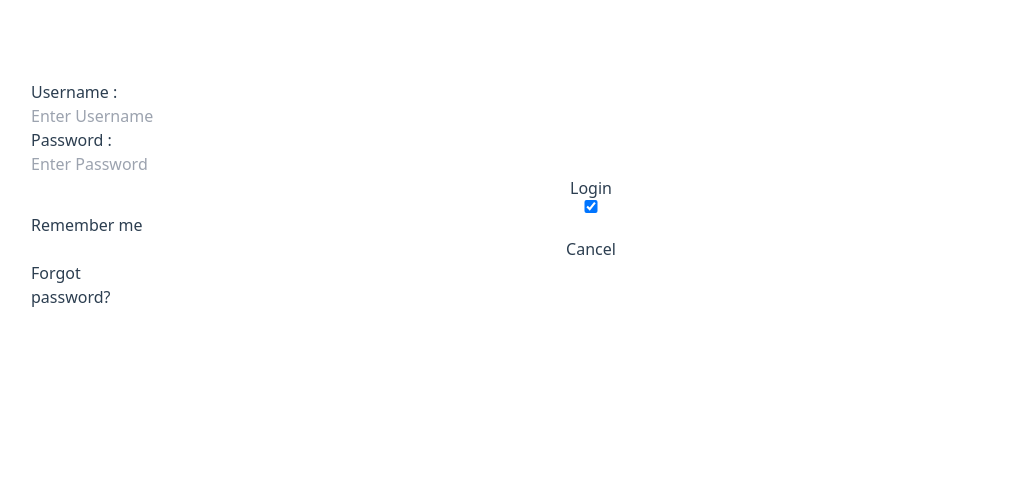
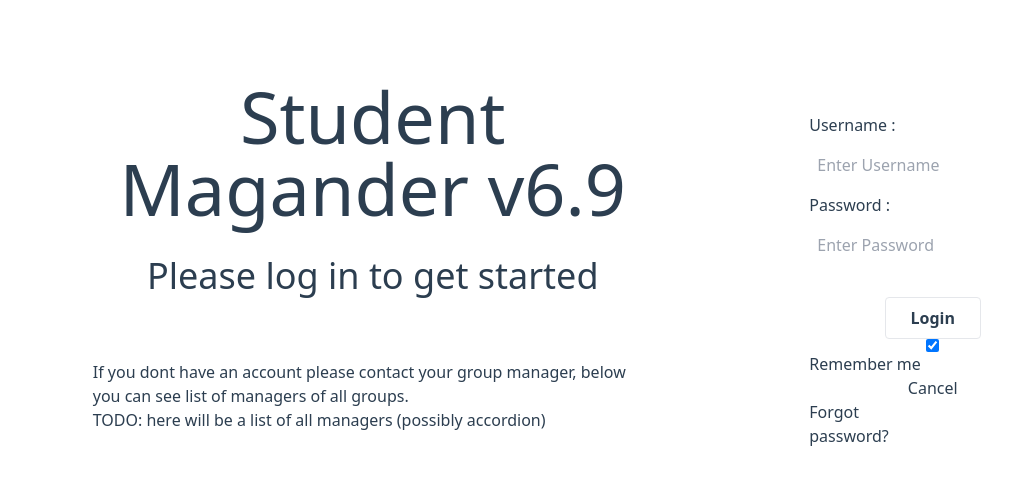
Before and after one commit to Olkens/studentManager-front, a Vue app: page / in a window 1280 px wide. Shown: the top 480 px of the page, without its empty margins (49-1061 px from the left). Built offline with nearby package versions, Linux system fonts and the light colour scheme; no server answers.

Commit message:
home page view

```diff
--- a/src/components/HomeContent.vue
+++ b/src/components/HomeContent.vue
@@ -1,7 +1,14 @@
 <template>
   <div>
-
+  <div class="text-center">
+    <h2 class="text-7xl"> Student Magander v6.9</h2>
+    <p class="text-4xl mt-8">Please log in to get started</p>
   </div>
+  <div class="mt-16">
+  <p>If you dont have an account please contact your group manager, below you can see list of managers of all groups.</p>
+  <p>TODO: here will be a list of all managers (possibly accordion)</p>
+  </div>
+</div>
 </template>
 
 <script>
--- a/src/components/LoginForm/LoginForm.vue
+++ b/src/components/LoginForm/LoginForm.vue
@@ -1,13 +1,16 @@
 <template>
-    <div class="flex-col flex">
-        <form @submit.prevent="login()">
-            <div class="flex-col flex">
-                <label class=" text-base ">Username : </label>
-                <input class="rounded" type="text" placeholder="Enter Username" name="username" required v-model="username">
-                <label>Password : </label>
-                <input type="password" placeholder="Enter Password" name="password" required v-model="password">
-                <button type="submit" @click.prevent="login()">Login</button>
-                <input type="checkbox" checked="checked"> Remember me
+    <div class="flex-col flex border-solid border border-white rounded p-8">
+        <form @submit.prevent="log()">
+            <div class="flex-col flex justify-center">
+                <label class="text-base pb-2">Username : </label>
+                <input class="rounded p-2" type="text" placeholder="Enter Username" name="username" required
+                    v-model="state.username">
+                <label class="text-base pb-2 pt-2">Password : </label>
+                <input class="rounded p-2" type="password" placeholder="Enter Password" name="password" required
+                    v-model="state.password">
+                <button class="border-solid border border-blue rounded p-2 block w-24 font-bold self-center mt-8"
+                    type="submit">Login</button>
+                <input class="inline-block" type="checkbox" checked="checked"> Remember me
                 <button type="button" class="cancelbtn"> Cancel</button>
                 Forgot <a href="#"> password? </a>
             </div>
@@ -16,37 +19,20 @@
     </div>
 </template>
 
-<script>
-import { useAuthStore } from '@/stores/auth.js'
-import axios from 'axios'
+<script setup>
+import {ref, reactive} from 'vue'
 
-export default {
-    data() {
-        return {
-            username: '',
-            password: '',
-            auth: useAuthStore(),
-            greetings: '',
-            token: 'eyJhbGciOiJSUzI1NiJ9.eyJpc3MiOiJzZWxmIiwic3ViIjoidGVzdCIsImV4cCI6MTY3NTQxMzcwMywiaWF0IjoxNjc1MzcwNTAzLCJzY29wZSI6InJlYWQifQ.C5qevjb2Zwbn0wQYi0vkGkzHJJHvUqBYvDR0L-NW_LfysekferWc4iKePrIv8FIdZwtZvXM5AKDiDr1nlaYgMKAAlygd8xYCoejWtWovKnnp5ixaUShpHpzVSU1cwXmC_Q5x6zn061SwxoH0S1ayq0UmvV4RKFF_2sgxExs5tu2Y8javGF6Do04p8D8S2y2rBQ3qGZ0O59oVhA0dMJY8yKYVEfz9Ez-5B9z9C_D4lfP6h0zQNSs2lVBJW4YXnmqhz7lmbHVUNFjOtOQxUl2Yr1z3F-3pgniRaq-JQcC4303TP1JcDnhWcqE12TtC_98lg6bbN_oVVC6KSzTyrXk57Q'
-        }
-    },
-    mounted() {
-        console.log('elo')
-        axios.get('http://localhost:8080/api/greetings', {
-            headers: {
-                'Authorization': 'Bearer ' + this.token}
-        }).then((res) => {
-            this.greetings = res.data
-        })
-    },
-    // methods: {
-    //     login() {
-    //         if (this.username != "" && this.password != "") {
-    //             this.auth.login(this.username, this.password)
-    //         }
-    //     }
-    // }
+const state = reactive({
+    username: '',
+   password: ''
+});
+
+const log = () => {
+    console.log(state.username, state.password)
 }
+
+
+
 </script>
 
 <style>
--- a/src/stores/auth.js
+++ b/src/stores/auth.js
@@ -12,7 +12,7 @@ export const useAuthStore = defineStore({
   },
   actions: {
     async login(username, password) {
-      const response = await axios
+      await axios
         .post("http://localhost:8080/login", {
           username: username,
           password: password,
--- a/src/views/MainView.vue
+++ b/src/views/MainView.vue
@@ -5,7 +5,10 @@ import LoginForm from '@/components/LoginForm/LoginForm.vue'
 
 <template>
   <main>
-    <HomeContent />
-    <LoginForm />
+  <div class="flex justify-around">
+
+    <HomeContent class="basis-1/2" />
+    <LoginForm class="basis-1/4"/>
+  </div>
   </main>
 </template>
```
Also changed, not shown: 2 other files (tests, documents, lock files or other folders).
